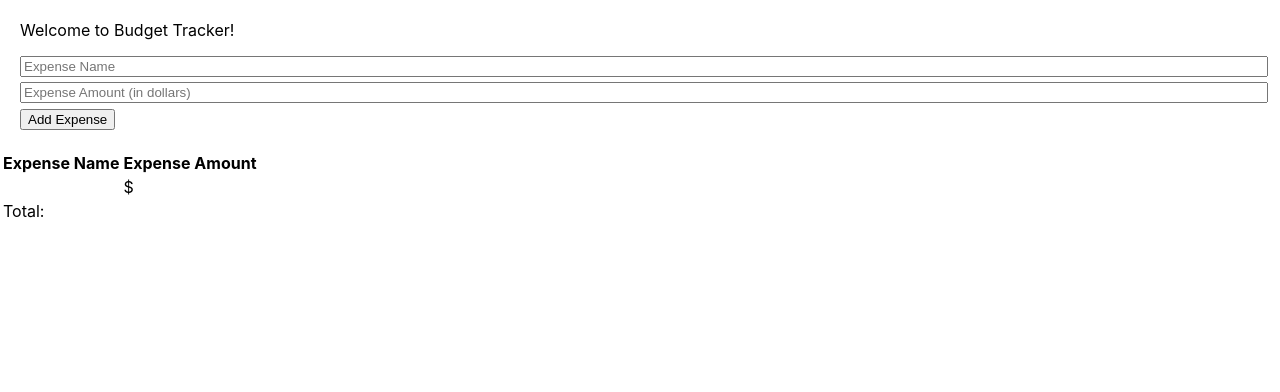
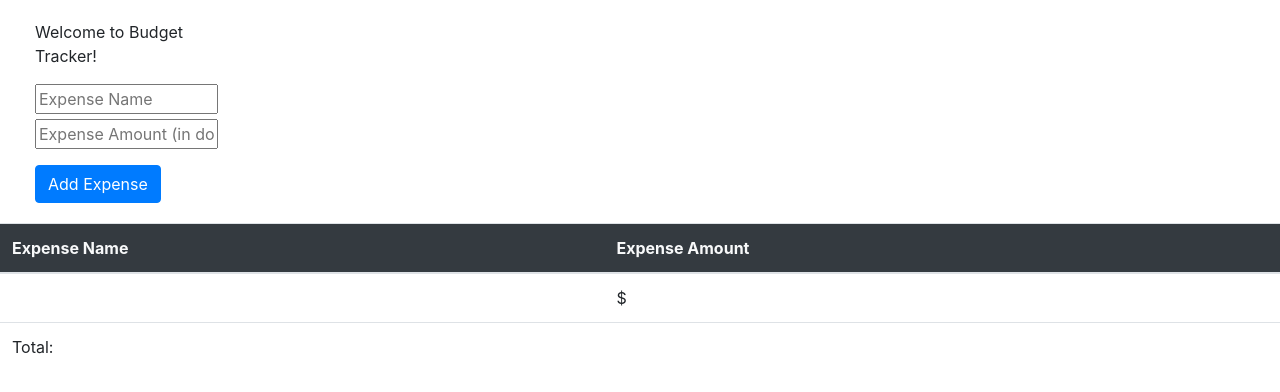
Before and after one commit to bruggineer/BudgetTracker, a React (Create React App) app: page / in a window 1280 px wide. Shown: the top 392 px of the page. Built offline with nearby package versions, Linux system fonts and the light colour scheme.

Commit message:
updated code to populate the Total of expenses

```diff
--- a/public/index.html
+++ b/public/index.html
@@ -1,33 +1,28 @@
 <!DOCTYPE html>
 <html lang="en">
+
 <head>
   <meta charset="utf-8" />
-    <link rel="icon" href="%PUBLIC_URL%/favicon.ico" />
+  <meta name="description" content="React Expense Tracker" />
+  <meta name="keywords" content="React,HTML,CSS,JavaScript,ExpressServer,Bootstrap" />
+  <meta name="author" content="Teresa Bruggeman" />
   <meta name="viewport" content="width=device-width, initial-scale=1" />
   <meta name="theme-color" content="#000000" />
-    <meta
-      name="Expense Tracker"
-      content="Track expenses using React"
-    />
+  <meta name="Expense Tracker" content="Track expenses using React" />
+  <link rel="icon" href="%PUBLIC_URL%/favicon.ico" />
   <link rel="apple-touch-icon" href="%PUBLIC_URL%/logo192.png" />
   <!--
       manifest.json provides metadata used when your web app is installed on a
       user's mobile device or desktop. See https://developers.google.com/web/fundamentals/web-app-manifest/
     -->
   <link rel="manifest" href="%PUBLIC_URL%/manifest.json" />
-    <!--
-      Notice the use of %PUBLIC_URL% in the tags above.
-      It will be replaced with the URL of the `public` folder during the build.
-      Only files inside the `public` folder can be referenced from the HTML.
+  <link rel="stylesheet" href="https://stackpath.bootstrapcdn.com/bootstrap/4.5.0/css/bootstrap.min.css"
+    integrity="sha384-9aIt2nRpC12Uk9gS9baDl411NQApFmC26EwAOH8WgZl5MYYxFfc+NcPb1dKGj7Sk" crossorigin="anonymous" />
 
-      Unlike "/favicon.ico" or "favicon.ico", "%PUBLIC_URL%/favicon.ico" will
-      work correctly both with client-side routing and a non-root public URL.
-      Learn how to configure a non-root public URL by running `npm run build`.
-    -->
   <title>React App</title>
 </head>
+
 <body>
-    <noscript>You need to enable JavaScript to run this app.</noscript>
   <div id="root"></div>
   <!--
       This HTML file is a template.
@@ -39,5 +34,16 @@
       To begin the development, run `npm start` or `yarn start`.
       To create a production bundle, use `npm run build` or `yarn build`.
     -->
+
+  <script src="https://code.jquery.com/jquery-3.5.1.slim.min.js"
+    integrity="sha384-DfXdz2htPH0lsSSs5nCTpuj/zy4C+OGpamoFVy38MVBnE+IbbVYUew+OrCXaRkfj"
+    crossorigin="anonymous"></script>
+  <script src="https://cdn.jsdelivr.net/npm/popper.js@1.16.0/dist/umd/popper.min.js"
+    integrity="sha384-Q6E9RHvbIyZFJoft+2mJbHaEWldlvI9IOYy5n3zV9zzTtmI3UksdQRVvoxMfooAo"
+    crossorigin="anonymous"></script>
+  <script src="https://stackpath.bootstrapcdn.com/bootstrap/4.5.0/js/bootstrap.min.js"
+    integrity="sha384-OgVRvuATP1z7JjHLkuOU7Xw704+h835Lr+6QL9UvYjZE3Ipu6Tp75j7Bh/kR0JKI"
+    crossorigin="anonymous"></script>
 </body>
+
 </html>
--- a/src/App.js
+++ b/src/App.js
@@ -1,35 +1,48 @@
-import React from "react";
+import React, { Component } from "react";
 import Form from "./components/Expense-Form";
 import Chart from "./components/Expense-Chart";
 
+
 class App extends React.Component {
-
-  state = {
-    expenseAmount: '',
-    expenseName: '',
-    expenses: []
-  }
+  constructor(props) {
+    super(props);
+    this.state = {
+      expenseAmount: '',
+      expenseName: '',
+      expenses: 0
+    }
+  };
 
   handleInputChange = event => {
     let value = event.target.value;
     const name = event.target.name;
-
+    console.log(value)
     this.setState({
       [name]: value
     });
   };
 
-  handleFormSubmit = event => {
-    event.preventDefault();
+  calcExpenses = (state => {
+    this.setState((state, props) => {
+      console.log(this.state.expenseAmount)
+      console.log(this.state.expenses)
+      return {
+        expenses: ((this.state.expenses) + parseFloat(this.state.expenseAmount))
+      }
+    })
+  });
 
-    let expenses = this.state.expenses;
-    this.setState({ ...this.state, expenses: expenses.concat(this.state.expenseAmount), expenseName: this.state.expenseName, expenseAmount: this.state.expenseAmount })
-    this.expenseName.value = "";
-    this.expenseAmount.value = "";
+  handleFormSubmit = (e) => {
+    e.preventDefault();
 
-    let amountTotal = (this.state.expenses).reduce((totalSpent, expense) => totalSpent + parseInt(this.state.expense, 10), 0);
+    this.setState({ expenseAmount: e.target.value });
+    this.setState({ expenseName: e.target.value });
+    this.setState({expenses: this.calcExpenses()})
 
-    alert("You spent $" + this.state.expenseAmount + " on " + this.state.expenseName + "expenses: " + this.state.expenses + amountTotalç);
+    console.log(this.state.expenseAmount);
+    console.log(this.state.expenseName);
+    console.log(this.state.expenses);
+
     this.setState({
       expenseName: "",
       expenseAmount: ""
@@ -39,27 +52,31 @@ class App extends React.Component {
   render() {
     return (
       <div>
-        <Form />
-        <Chart />
+        <Form expenseAmount={this.expenseAmount} expenseName={this.expenseName} handleFormSubmit={this.handleFormSubmit} handleInputChange={this.handleInputChange} />
+        <Chart expenseAmount={this.expenseAmount} expenseName={this.expenseName} expenses={this.expenses} />
       </div>
-    );
+    )
   }
-}
+};
 
 export default App;
 
-// import React from 'react';
-// import Form from "./components/Expense-Form";
-// import Chart from "./components/Expense-Chart";
-// import './App.css';
+// this.setState({expenses: expenses})
+  // //this.setState({expenses: ((this.state.expenses) + parseFloat(this.state.expenseAmount))});
+  // this.setState((state, props) => ({
+  //   expenses: state.expenses + props.expenseAmount,
+  // }));
+  //   this.setState({
+  //     expenses: [...this.state.expenses, expenseAmount]
+  //   })
+  //   console.log(expenses);
+  //   var sum = expenses.reduce(function(a, b){
+  //     return a + b;
+  // }, 0);
 
-// function App () {
-// return (
-//   <React.Fragment>
-//     <Chart />
-//     <Form />
-//   </React.Fragment>
-// )
-// }
-
-// export default App;
+  // console.log(sum);
+  // this.setState({ ...this.state, expenses: [...expenses, (parseFloat(this.state.expenseAmount))], expenseName: this.state.expenseName, expenseAmount: this.state.expenseAmount })
+  // //let amountTotal = (this.state.expenses).reduce((amountTotal, expense) => amountTotal + expense);
+  // //let amountTotal = expenses.reduce((getSum(total, num), 0), => { return total + Math.round(num)}
+  // var amountTotal = expenses.reduce((total, item) => item.data.reduce(getSum, total), 0);
+  // console.log(amountTotal);
--- a/src/components/Expense-Chart/index.js
+++ b/src/components/Expense-Chart/index.js
@@ -18,12 +18,9 @@ function Chart(props) {
               <td>${props.expenseAmount}</td>
             </tr>
             <tr>
-                <td>Total:</td>
-                <td>{props.amountTotal}
-
-                </td>
-                <td />
-              </tr>
+              <td>Total:</td>
+              <td>{props.expenses}</td>
+            </tr>
           </tbody>
         </table>
       </div>
@@ -32,26 +29,3 @@ function Chart(props) {
 }
 
 export default Chart;
-
-// function Chart(props) {
-
-//   let expensesTotal = 0;
-
-//   // // loop through expenses array, pull out each amount, parse to number, add to total
-//   // for (var i = 0; i < expenseState.length; i++) {
-//   //   let amount = expenseState[i].expenseAmount;
-//   //   expensesTotal += parseFloat(amount);
-//   // };
-
-//   var totalSpent = expensesTotal.toFixed(2);
-
-//   return (
-//     <div>
-//         <li>{props.exspenceAmount}</li>
-//           <h6>Total Spent:</h6>
-//           <h2 className="cost-number">${totalSpent}</h2>
-//     </div>
-//   );
-// }
-
-// export default Chart;
--- a/src/components/Expense-Form/index.js
+++ b/src/components/Expense-Form/index.js
@@ -28,7 +28,8 @@ function Form(props) {
         <button type="submit" className="btn btn-primary">Add Expense</button>
       </form>
     </div>
-    )};
+  )
+};
 
 export default Form;
 
```
Lines whose indentation alone changed are shown as unchanged.
